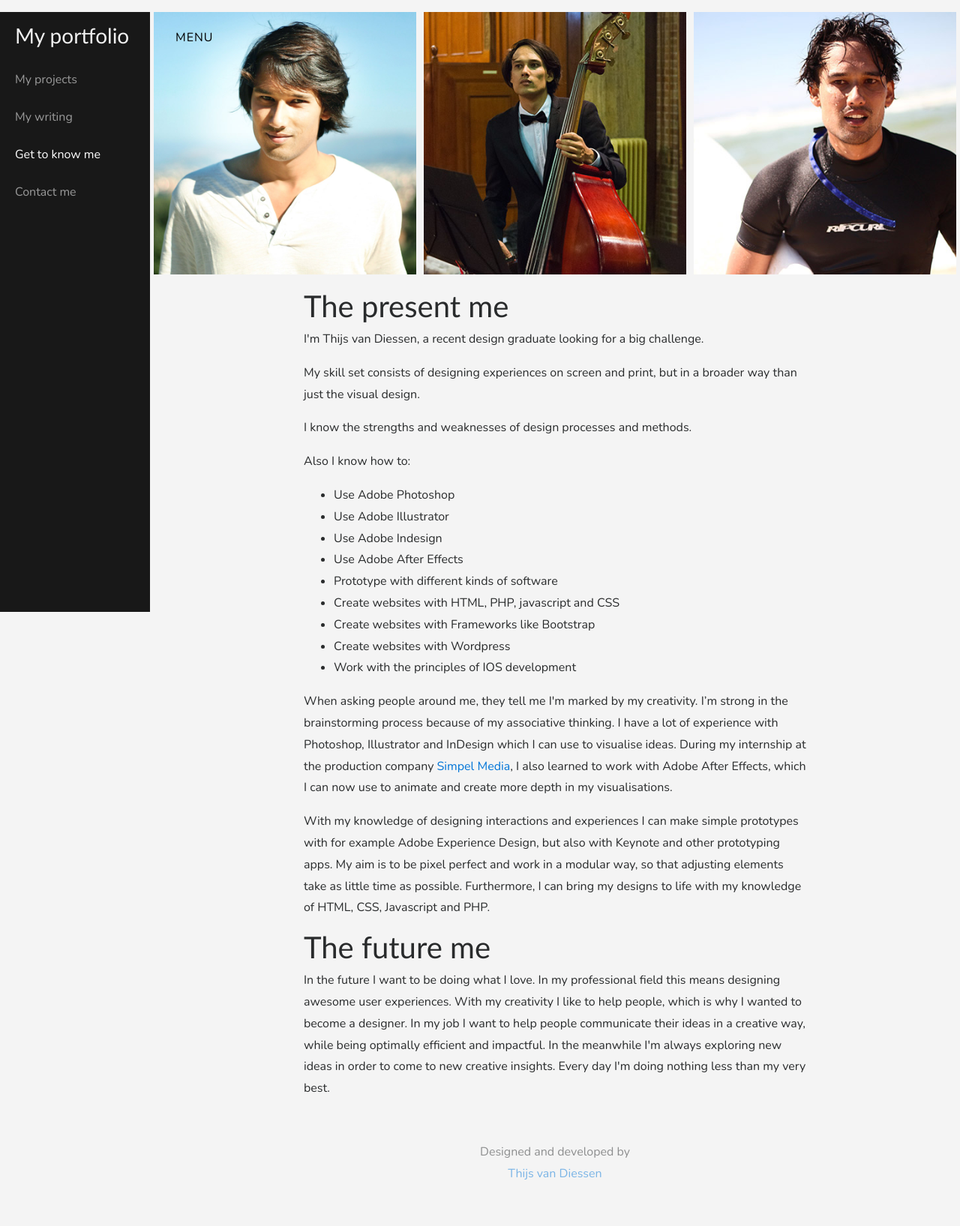
After one commit to thijsvandiessen/new-portfolio, a PHP site: page /about.php in a window 1280 px wide. The commit adds this page. Shown: the whole page at 75% size. Run offline with PHP 8.4, Linux system fonts and the light colour scheme.

Commit message:
made extra pages

```diff
--- /dev/null
+++ b/about.php
@@ -0,0 +1,52 @@
+<?php require('include/header.php');?>
+
+<div class="row imagebox">
+	<div class="col-lg-4 col-sm-12">
+		<img class="img-fluid" src="img/profile.jpg" alt="My profile picture">
+	</div>
+	<div class="col-lg-4 col-sm-6">
+		<img class="img-fluid" src="img/playing.jpg" alt="Playing double bass">
+	</div>
+	<div class="col-lg-4 col-sm-6">
+		<img class="img-fluid" src="img/surfing.jpg" alt="Surfing">
+	</div>
+</div>
+
+<div class="row">
+	<div class="col-lg-12 textrow">
+		<div class="page-header">
+			<h1>The present me</h1>
+		</div>
+		<p>I'm Thijs van Diessen, a recent design graduate looking for a big challenge.</p>
+
+		<p>My skill set consists of designing experiences on screen and print, but in a broader way than just the visual design.</p>
+		<p>I know the strengths and weaknesses of design processes and methods.</p>
+
+		<p>Also I know how to:</p>
+
+		<ul>
+			<li>Use Adobe Photoshop</li>
+			<li>Use Adobe Illustrator</li>
+			<li>Use Adobe Indesign</li>
+			<li>Use Adobe After Effects</li>
+			<li>Prototype with different kinds of software</li>
+			<li>Create websites with HTML, PHP, javascript and CSS</li>
+			<li>Create websites with Frameworks like Bootstrap</li>
+			<li>Create websites with Wordpress</li>
+			<li>Work with the principles of IOS development</li>
+		</ul>
+
+		<p>When asking people around me, they tell me I'm marked by my creativity. I’m strong in the brainstorming process because of my associative thinking. I have a lot of experience with Photoshop, Illustrator and InDesign which I can use to visualise ideas. During my internship at the production company <a href="http://simpelmedia.tv" target="_blank">Simpel Media</a>, I also learned to work with Adobe After Effects, which I can now use to animate and create more depth in my visualisations.</p>
+
+		<p>With my knowledge of designing interactions and experiences I can make simple prototypes with for example Adobe Experience Design, but also with Keynote and other prototyping apps. My aim is to be pixel perfect and work in a modular way, so that adjusting elements take as little time as possible. Furthermore, I can bring my designs to life with my knowledge of HTML, CSS, Javascript and PHP.</p>
+
+		<div class="page-header">
+			<h1>The future me</h1>
+		</div>
+
+		<p>In the future I want to be doing what I love. In my professional field this means designing awesome user experiences. With my creativity I like to help people, which is why I wanted to become a designer. In my job I want to help people communicate their ideas in a creative way, while being optimally efficient and impactful. In the meanwhile I'm always exploring new ideas in order to come to new creative insights. Every day I'm doing nothing less than my very best.</p>
+
+	</div>
+</div>
+
+<?php require('include/footer.php');?>
--- a/include/array.php
+++ b/include/array.php
@@ -1,16 +1,17 @@
 <?php
 $pages = array(
-	"index.php" => "My projects",
-	"writing.php" => "My writing",
-	"contact.php" => "Get to know me",
+	"projects.php" 	=> "My projects",
+	"writing.php" 	=> "My writing",
+	"about.php" 	=> "Get to know me",
+	"contact.php" 	=> "Contact me",
 );
 
 $projects = array(
-	"project1.php" => "My poster designs",
-	"project2.php" => "Bitcare",
-	"project3.php" => "Branding",
-	"project4.php" => "Typography",
-	"project5.php" => "Development",
+	"project1.php" 	=> "My poster designs",
+	"project2.php" 	=> "Bitcare",
+	"project3.php" 	=> "Branding",
+	"project4.php" 	=> "Typography",
+	"project5.php" 	=> "Development",
 );
 
 $currentPage = basename($_SERVER['REQUEST_URI']) ;
--- a/include/footer.php
+++ b/include/footer.php
@@ -3,13 +3,11 @@
 			</footer>
 		</div>
 		<!-- /#page-content-wrapper -->
-
 	</div>
 	<!-- /#wrapper -->
 
 	<!-- Bootstrap core JavaScript
 	================================================== -->
-	<!-- Placed at the end of the document so the pages load faster -->
 	<script src="http://code.jquery.com/jquery-latest.js"></script>
 	<script src="https://maxcdn.bootstrapcdn.com/bootstrap/3.3.6/js/bootstrap.min.js" integrity="sha256-KXn5puMvxCw+dAYznun+drMdG1IFl3agK0p/pqT9KAo= sha512-2e8qq0ETcfWRI4HJBzQiA3UoyFk6tbNyG+qSaIBZLyW9Xf3sWZHN/lxe9fTh1U45DpPf07yj94KsUHHWe4Yk1A==" crossorigin="anonymous"></script>
 
--- a/include/header.php
+++ b/include/header.php
@@ -9,6 +9,10 @@
 			switch($currentPage = basename($_SERVER['REQUEST_URI']))
 			{
 			case 'index.php':
+				$title = 'Portfolio - Work of Thijs van Diessen - UX Designer';
+				$description = 'I am Thijs van Diessen, an UX Designer based in the Netherlands. Just graduated, specialised in prototyping and designing concepts and ideas.';
+				break;
+			case 'projects.php':
 				$title = 'Portfolio - Work of Thijs van Diessen - UX Designer';
 				$description = 'I am Thijs van Diessen, an UX Designer based in the Netherlands. Just graduated, specialised in prototyping and designing concepts and ideas.';
 				break;
@@ -36,9 +40,13 @@
 				$title = 'My writing';
 				$description = 'My ideas about design.';
 				break;
+			case 'about.php':
+				$title = 'Get to know me';
+				$description = 'About me.';
+				break;
 			case 'contact.php':
-				$title = 'Get to know me';
-				$description = 'Contact and about me.';
+				$title = 'Contact me';
+				$description = 'Contact me.';
 				break;
 			default:
 				$title = 'Portfolio - Work of Thijs van Diessen - UX Designer';
--- a/sass/main.scss
+++ b/sass/main.scss
@@ -124,6 +124,7 @@ hr {
 /* Sidebar Styles */
 
 .sidebar-brand h3{
+    padding-top: 1rem;
     color: rgb(240,240,240);
 }
 
@@ -226,7 +227,7 @@ hr {
 /* imagebox */
 
 .imagebox {
-    margin-top: 20px;
+    margin-top: 1rem;
 }
 
 .imagebox .col-sm-6, .col-lg-4 {
```
Also changed, not shown: contact.php (+2 -54 lines), index.php (+3 -35 lines), projects.php (added, +30 -0 lines), css/main.css.
